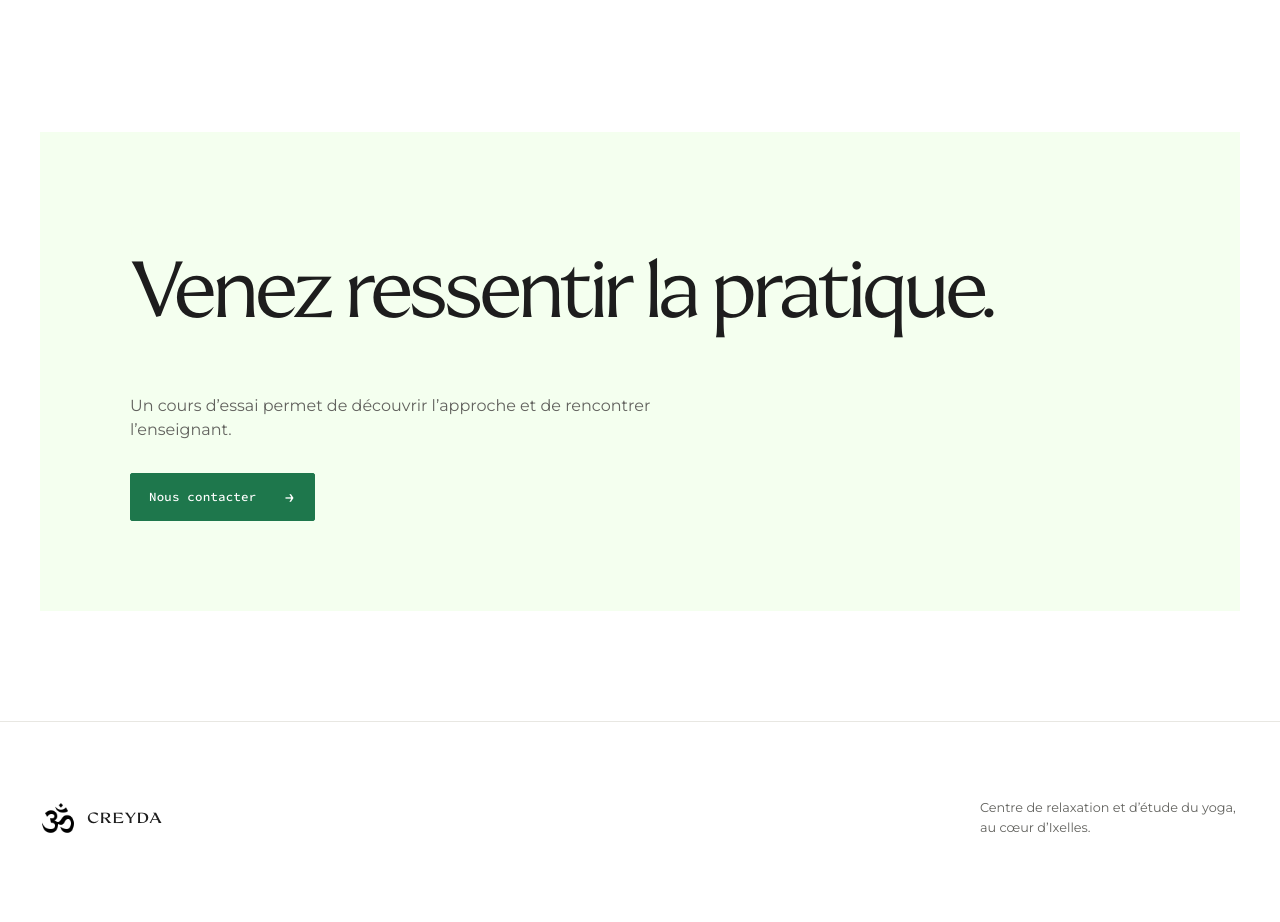
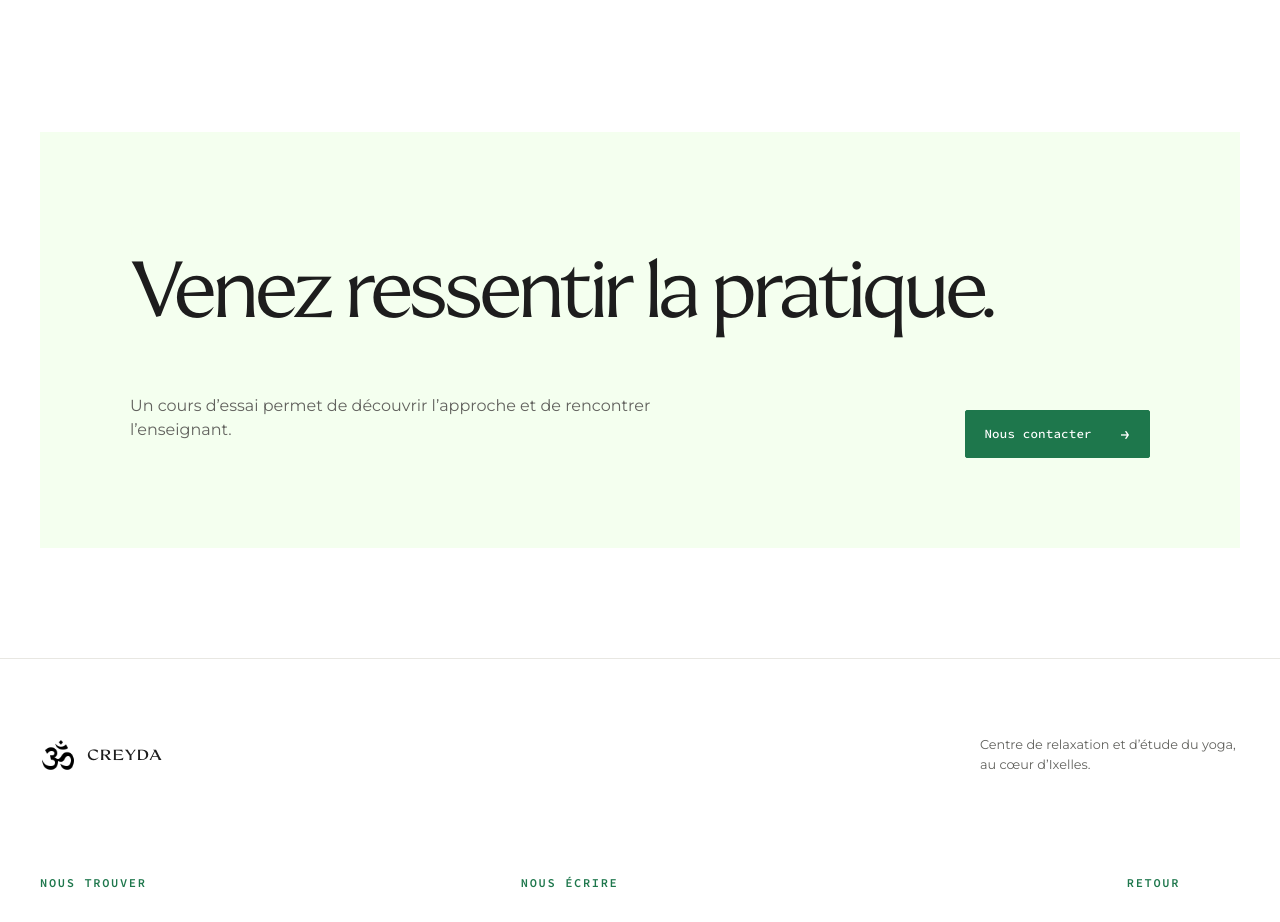
Before and after one commit to ilohest/creyda, a Nuxt app: page /yoga in a window 1280 px wide. Shown: the part 2420-3342 px from the top of the page. Built offline with nearby package versions, Linux system fonts and the light colour scheme.

Commit message:
Align yoga call to action

```diff
--- a/app/assets/css/main.css
+++ b/app/assets/css/main.css
@@ -198,9 +198,11 @@ h2 { font-size: clamp(3rem, 6.2vw, 6.8rem); }
 .split-copy { padding: 120px 0; display: grid; grid-template-columns: 1fr 1fr; gap: 10vw; }
 .split-copy h2 { margin: 0; }
 .split-copy > div { font-size: 1.08rem; }
-.cta-panel { margin-bottom: 110px; padding: 90px; background: var(--mint); }
+.cta-panel { margin-bottom: 110px; padding: 90px; display: grid; grid-template-columns: minmax(0, 620px) auto; column-gap: clamp(40px, 8vw, 130px); align-items: end; justify-content: space-between; background: var(--mint); }
+.cta-panel .eyebrow, .cta-panel h2 { grid-column: 1 / -1; }
 .cta-panel h2 { max-width: 900px; }
 .cta-panel p:not(.eyebrow) { max-width: 620px; color: var(--muted); }
+.cta-panel .button-light { margin-top: 0; justify-self: end; }
 .button-light { margin-top: 15px; background: var(--green); border-color: var(--green); color: var(--white); }
 .button-dark { margin-top: 18px; background: var(--ink); color: var(--white); }
 .quote-section { padding: 120px 0; text-align: center; }
@@ -601,7 +603,9 @@ h2 { font-size: clamp(3rem, 6.2vw, 6.8rem); }
   .editorial-image { width: 100%; margin-top: 35px; }
   .editorial-image img { height: 60vh; }
   .split-copy { padding: 75px 0; }
-  .cta-panel { width: 100%; padding: 55px 20px; }
+  .cta-panel { width: 100%; padding: 55px 20px; grid-template-columns: 1fr; }
+  .cta-panel .eyebrow, .cta-panel h2, .cta-panel .button-light { grid-column: 1; }
+  .cta-panel .button-light { margin-top: 15px; justify-self: start; }
   .steps { padding: 80px 0; }
   .steps-heading__row { grid-template-columns: 1fr; gap: 30px; }
   .steps-heading__copy { max-width: 620px; justify-self: start; text-align: left; }
```
